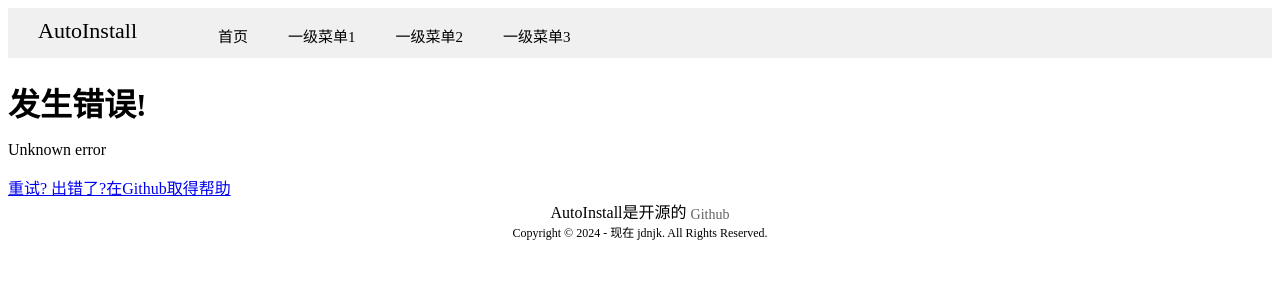
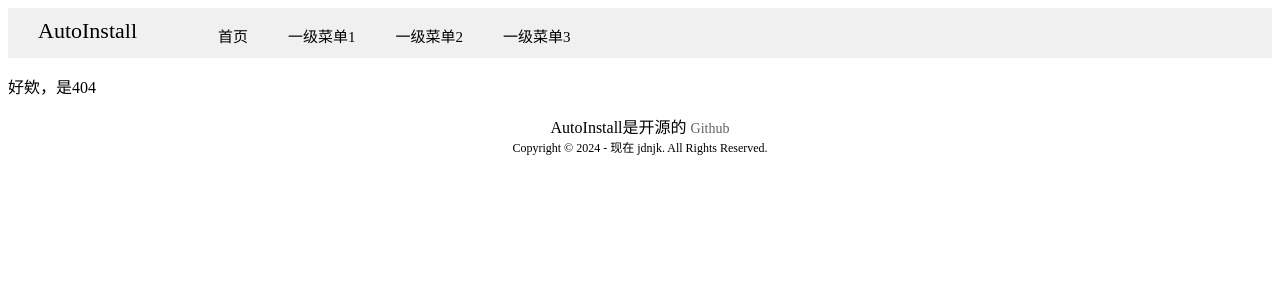
Before and after one commit to autoinst/web, a Nuxt app: page /404 in a window 1280 px wide. Shown: the top 300 px of the page. Built offline with nearby package versions, Linux system fonts and the light colour scheme.

Commit message:
更新 404.vue

```diff
--- a/pages/404.vue
+++ b/pages/404.vue
@@ -1,64 +1,11 @@
 <template>
-  <NuxtLayout>
-    <div class="main">
-      <div class="error">
-        <Logo404 v-if="error.statusCode === 404" />
-        <h1 v-else>发生错误!</h1>
-        <p>{{ error.message }}</p>
-        <div class="button-group">
-          <nuxt-link to="/" class="iconified-button raised-button brand-button">
-            重试?
-          </nuxt-link>
-          <a
-            href="https://github.com/jdnjk/autoinst_web/issues"
-            class="iconified-button raised-button"
-            rel="noopener"
-          >
-            出错了?在Github取得帮助
-          </a>
-        </div>
-      </div>
+  <div class="bg-white py-24">
+    <div class="flex flex-col items-center">
+      <p class="my-8 text-xl text-gray-800">好欸，是404 </p>
     </div>
-  </NuxtLayout>
+  </div>
 </template>
 
 <script setup>
-import Logo404 from "../assets/images/404.svg";
-
-defineProps({
-  error: {
-    type: Object,
-    default() {
-      return {
-        statusCode: 1000,
-        message: "Unknown error",
-      };
-    },
-  },
-});
+setResponseStatus(404)
 </script>
-
-<style lang="scss" scoped>
-.main {
-  margin: var(--spacing-card-lg) auto;
-  width: calc(100% - 4rem);
-
-  @media screen and (min-width: 800px) {
-    width: 600px;
-  }
-}
-
-.error {
-  h1 {
-    margin-bottom: 0.25rem;
-  }
-
-  svg {
-    fill: var(--color-text);
-    color: var(--color-text);
-
-    width: 100%;
-    height: auto;
-  }
-}
-</style>
```
